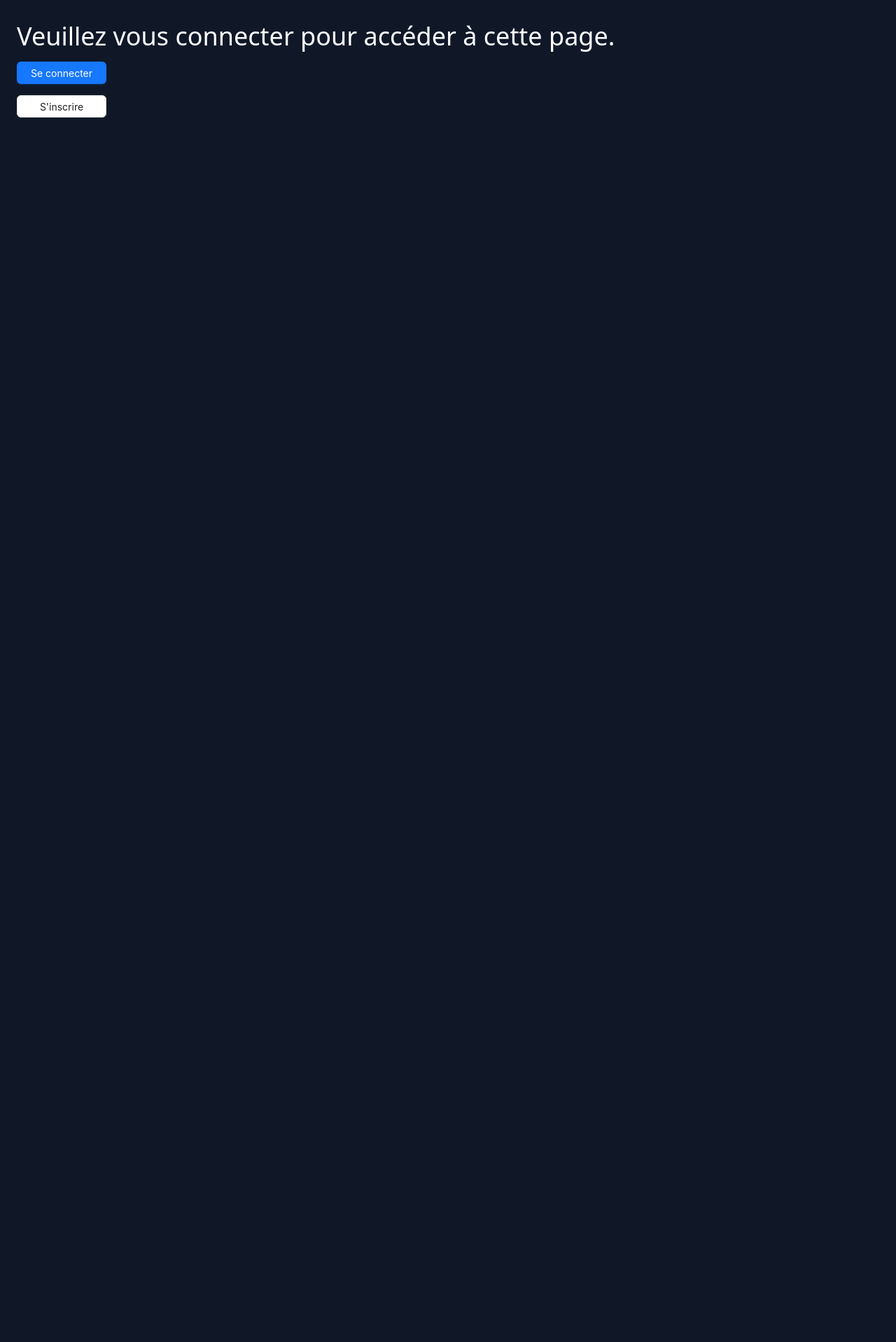
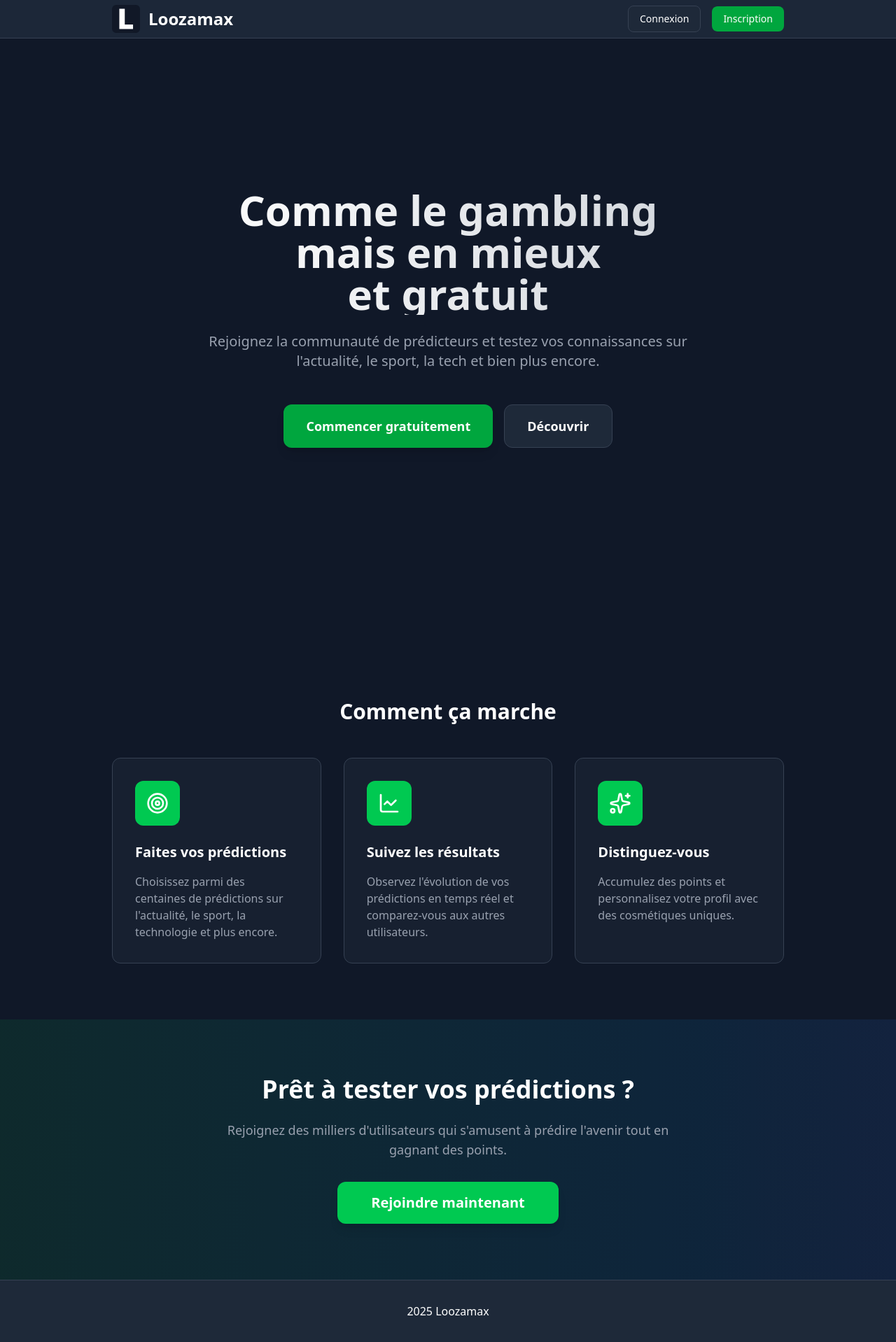
Before and after one commit to Synnly/technos-web-m2, a React (Vite) app in the folder apps/client/: page / in a window 1280 px wide. Shown: the whole page at 70% size. Before the commit the page ends 800 px from the top, so only its background shows below. Built offline with nearby package versions, Linux system fonts and the light colour scheme; no server answers; what emoji-js would draw is missing.

Commit message:
feature: ajout style landing page

```diff
--- a/apps/client/src/components/home/home-page/IsNotAuthenticatedHome.component.tsx
+++ b/apps/client/src/components/home/home-page/IsNotAuthenticatedHome.component.tsx
@@ -1,21 +1,156 @@
-import { Button } from "antd";
+import { useEffect } from "react";
 import type { UnauthenticatedHomeProps } from "../types/UnauthenticatedHome.type";
+import { Target, ChartLine, Sparkles } from "lucide-react";
 
-export default function IsNotAuthenticatedHome({
-	onSignIn,
-	onSignUp,
-}: UnauthenticatedHomeProps) {
+export default function IsNotAuthenticatedHome({ onSignIn, onSignUp }: UnauthenticatedHomeProps) {
+
+	const scrollToSection = (sectionId: string) => {
+		const element = document.getElementById(sectionId);
+		element?.scrollIntoView({
+			behavior: "smooth",
+		});
+	};
+
+	useEffect(() => {
+		const handleScroll = () => {
+			const navbar = document.getElementById("navbar");
+			if (window.scrollY > 100) {
+				navbar?.classList.add("backdrop-blur-md");
+			} else {
+				navbar?.classList.remove("backdrop-blur-md");
+			}
+		};
+
+		window.addEventListener("scroll", handleScroll);
+		return () => {
+			window.removeEventListener("scroll", handleScroll);
+		};
+	}, []);
+
 	return (
-		<div className="bg-gray-900 mx-auto px-6 py-8 w-full min-h-screen flex flex-col">
-			<h1 className="text-4xl text-white">
-				Veuillez vous connecter pour accéder à cette page.
-			</h1>
-			<Button type="primary" onClick={onSignIn} className="mt-4 w-32">
-				Se connecter
-			</Button>
-			<Button onClick={onSignUp} className="mt-4 w-32">
-				S'inscrire
-			</Button>
+		<div className="bg-gray-900 min-h-screen text-white select-none">
+			<nav className="sticky top-0 z-50 backdrop-blur-sm bg-gray-800/95 border-b border-gray-700">
+				<div className="mx-5 lg:mx-20 xl:mx-40">
+					<div className="flex items-center justify-between min-h-fit">
+						<div className="flex items-center">
+							<img src="/logo256x256.png" alt="Loozamax Logo" className="h-10 w-10 mr-3" />
+							<h1 className="text-2xl font-bold text-white">Loozamax</h1>
+						</div>
+						<div className="flex flex-col py-2 gap-y-2 md:flex-row md:space-x-4 items-center">
+							<button
+								onClick={onSignIn}
+								className="px-4 py-2 rounded-lg text-sm font-medium transition-all duration-300
+								bg-gray-800 text-white border border-gray-700 hover:bg-gray-700"
+							>
+								Connexion
+							</button>
+							<button
+								onClick={onSignUp}
+								className="px-4 py-2 rounded-lg text-sm font-medium transition-all duration-300
+								bg-green-600 text-white hover:bg-green-600"
+							>
+								Inscription
+							</button>
+						</div>
+					</div>
+				</div>
+			</nav>
+
+			<section id="hero" className="h-screen flex items-center justify-center">
+				<div className="mx-5 lg:mx-20 xl:mx-40 text-center fade-in">
+					<h1 className="text-4xl lg:text-6xl font-bold mb-6 bg-gradient-to-r from-white to-gray-300
+					bg-clip-text text-transparent">
+						Comme le gambling
+						<br/>
+						mais en mieux
+						<br/>
+						et gratuit
+					</h1>
+					<p className="text-gray-400 text-lg lg:text-xl mb-12 max-w-3xl mx-auto">
+						Rejoignez la communauté de prédicteurs et testez vos connaissances sur l'actualité, le sport, la
+						tech et bien plus encore.
+					</p>
+					<div className="flex flex-col sm:flex-row gap-4 justify-center">
+						<button
+							onClick={onSignUp}
+							className="bg-green-600 text-white px-8 py-4 rounded-xl font-semibold text-lg hover:bg-green-600
+							hover:scale-105 transition-all duration-300 shadow-lg hover:shadow-green-500/50"
+						>
+							Commencer gratuitement
+						</button>
+						<button
+							onClick={() => scrollToSection("how-it-works")}
+							className="bg-gray-800 text-white px-8 py-4 rounded-xl font-semibold text-lg border
+							border-gray-700 hover:bg-gray-700 hover:scale-105 transition-all duration-300"
+						>
+							Découvrir
+						</button>
+					</div>
+				</div>
+			</section>
+
+			<section id="how-it-works" className="py-20 pt-36">
+				<div className="mx-5 lg:mx-20 xl:mx-40">
+					<h2 className="text-3xl font-bold mb-12 text-center">Comment ça marche</h2>
+					<div className="grid grid-cols-1 md:grid-cols-3 gap-8">
+						<div className="bg-gray-800/50 border border-gray-700 rounded-xl p-8 hover:shadow-xl hover:scale-105
+						transition-all duration-300">
+							<div className="w-16 h-16 bg-green-500 rounded-xl flex items-center justify-center mb-6">
+								<Target className="text-white" size={32} />
+							</div>
+							<h3 className="text-xl font-semibold mb-4">Faites vos prédictions</h3>
+							<p className="text-gray-400">
+								Choisissez parmi des centaines de prédictions sur l'actualité, le sport, la technologie
+								et plus encore.
+							</p>
+						</div>
+						<div className="bg-gray-800/50 border border-gray-700 rounded-xl p-8 hover:shadow-xl hover:scale-105
+						transition-all duration-300">
+							<div className="w-16 h-16 bg-green-500 rounded-xl flex items-center justify-center mb-6">
+								<ChartLine className="text-white" size={32} />
+							</div>
+							<h3 className="text-xl font-semibold mb-4">Suivez les résultats</h3>
+							<p className="text-gray-400">
+								Observez l'évolution de vos prédictions en temps réel et comparez-vous aux autres
+								utilisateurs.
+							</p>
+						</div>
+						<div className="bg-gray-800/50 border border-gray-700 rounded-xl p-8 hover:shadow-xl hover:scale-105
+						transition-all duration-300">
+							<div className="w-16 h-16 bg-green-500 rounded-xl flex items-center justify-center mb-6">
+								<Sparkles className="text-white" size={32} />
+							</div>
+							<h3 className="text-xl font-semibold mb-4">Distinguez-vous</h3>
+							<p className="text-gray-400">
+								Accumulez des points et personnalisez votre profil avec des cosmétiques uniques.
+							</p>
+						</div>
+					</div>
+				</div>
+			</section>
+
+			<section id="cta" className="py-20 bg-gradient-to-r from-green-500/10 to-blue-500/10">
+				<div className="mx-5 lg:mx-20 xl:mx-40 text-center">
+					<h2 className="text-3xl lg:text-4xl font-bold mb-6">Prêt à tester vos prédictions ?</h2>
+					<p className="text-gray-400 text-lg mb-8 max-w-2xl mx-auto">
+						Rejoignez des milliers d'utilisateurs qui s'amusent à prédire l'avenir tout en gagnant des
+						points.
+					</p>
+					<button
+						onClick={onSignUp}
+						className="bg-green-500 text-white px-12 py-4 rounded-xl font-semibold text-xl hover:bg-green-600
+						hover:scale-105 transition-all duration-300 shadow-lg hover:shadow-green-500/50"
+					>
+						Rejoindre maintenant
+					</button>
+				</div>
+			</section>
+
+			<footer className="bg-gray-800 border-t border-gray-700 py-8">
+				<div className="text-center">
+					<p>2025 Loozamax</p>
+				</div>
+			</footer>
 		</div>
 	);
 }
```
Also changed, not shown: apps/client/public/logo256x256.png (added).
